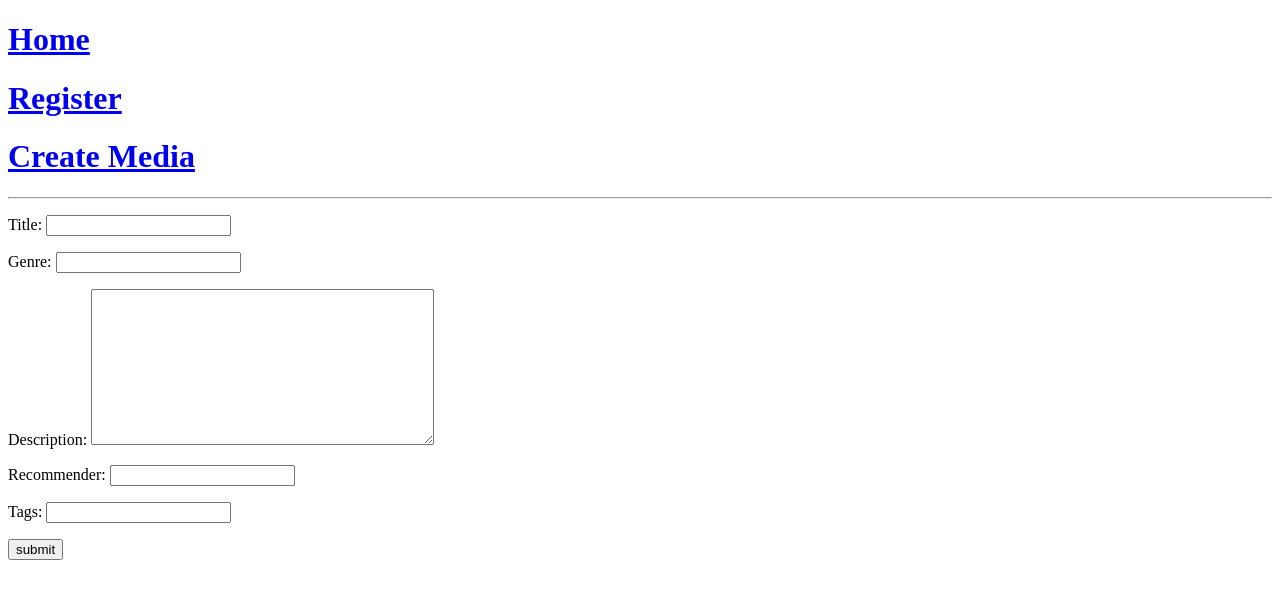
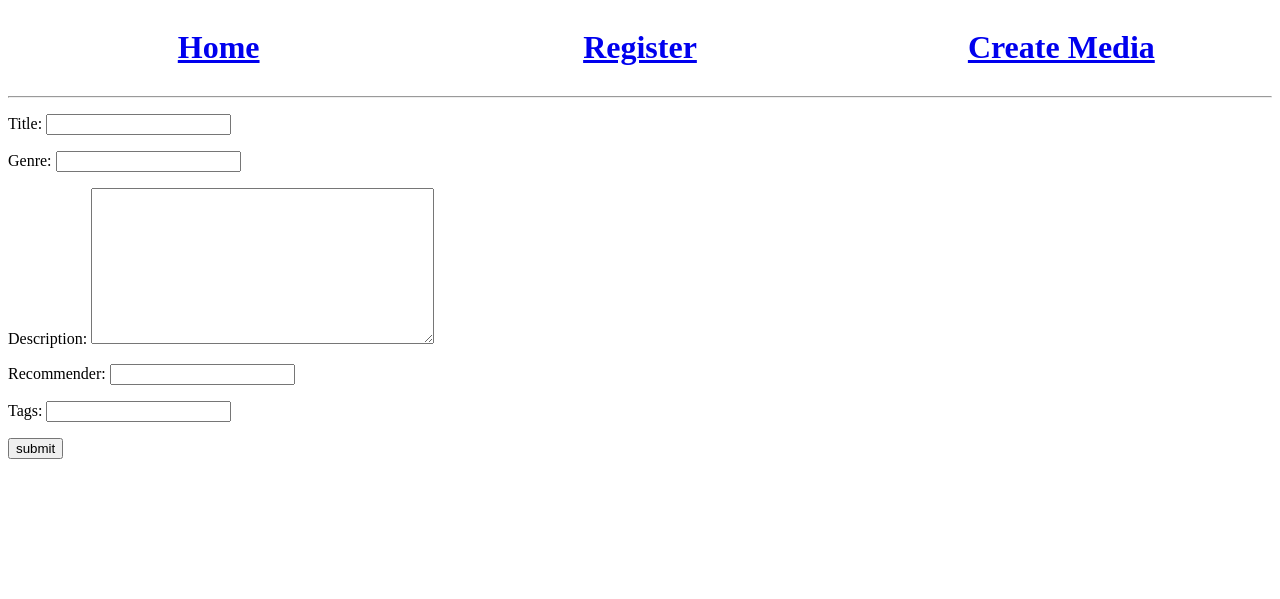
Before and after one commit to EquityDeadlock/gottawatchit, a Django app: page /create-media/ in a window 1280 px wide. Shown: the top 599 px of the page. Run offline with Django 5.2, Linux system fonts and the light colour scheme.

Commit message:
Style navbar into minimally

```diff
--- a/templates/navbar.html
+++ b/templates/navbar.html
@@ -1,10 +1,26 @@
+<style>
+    .home-navbar {
+        display: grid;
+        grid-template-columns: repeat(3, 1fr);
+        align-items: center;
+        justify-items: center;
+    }
+</style>
+<div class="home-navbar">
+    <div>
         <a href="/">
             <h1>Home</h1>
         </a>
+    </div>
+    <div>
         <a href={% url 'register' %}>
             <h1>Register</h1>
         </a>
+    </div>
+    <div>
         <a href={% url 'create-media' %}>
             <h1>Create Media</h1>
         </a>
+    </div>
+</div>
 <hr>
```
Lines whose indentation alone changed are shown as unchanged.
